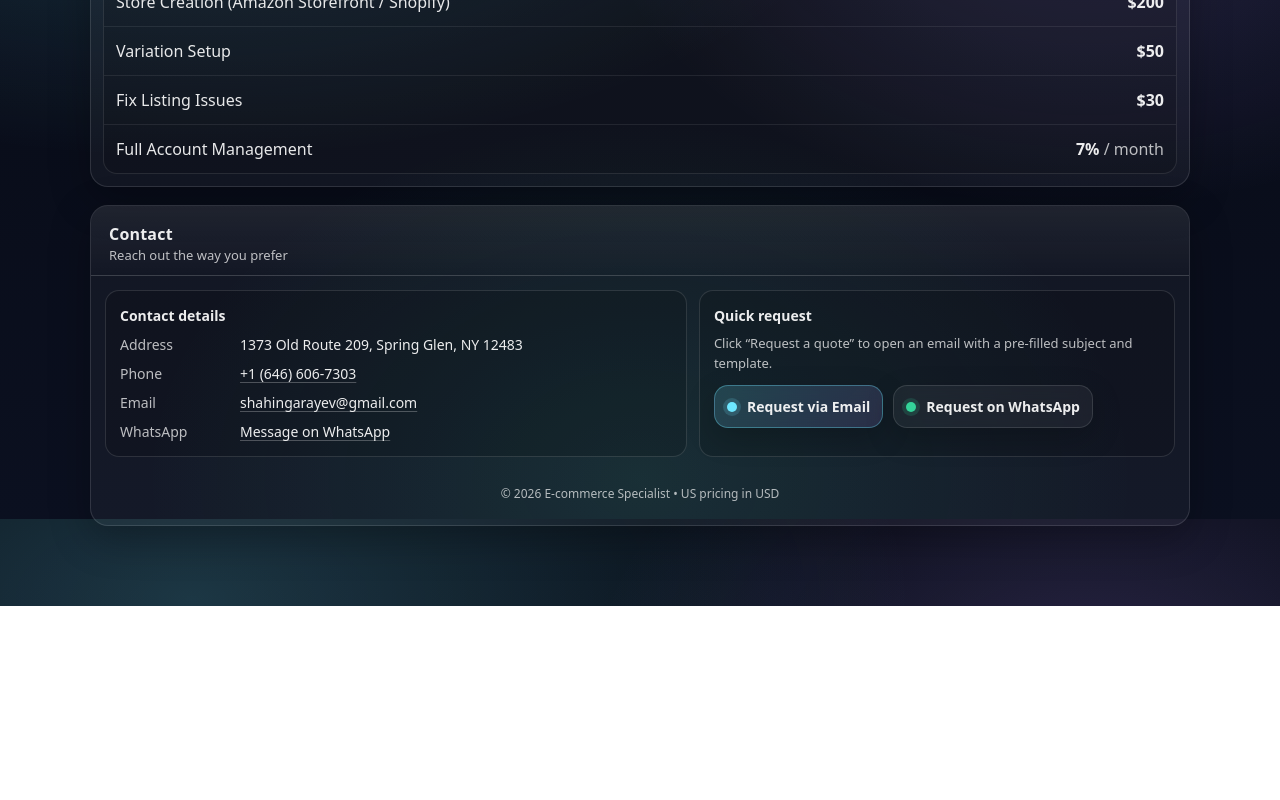
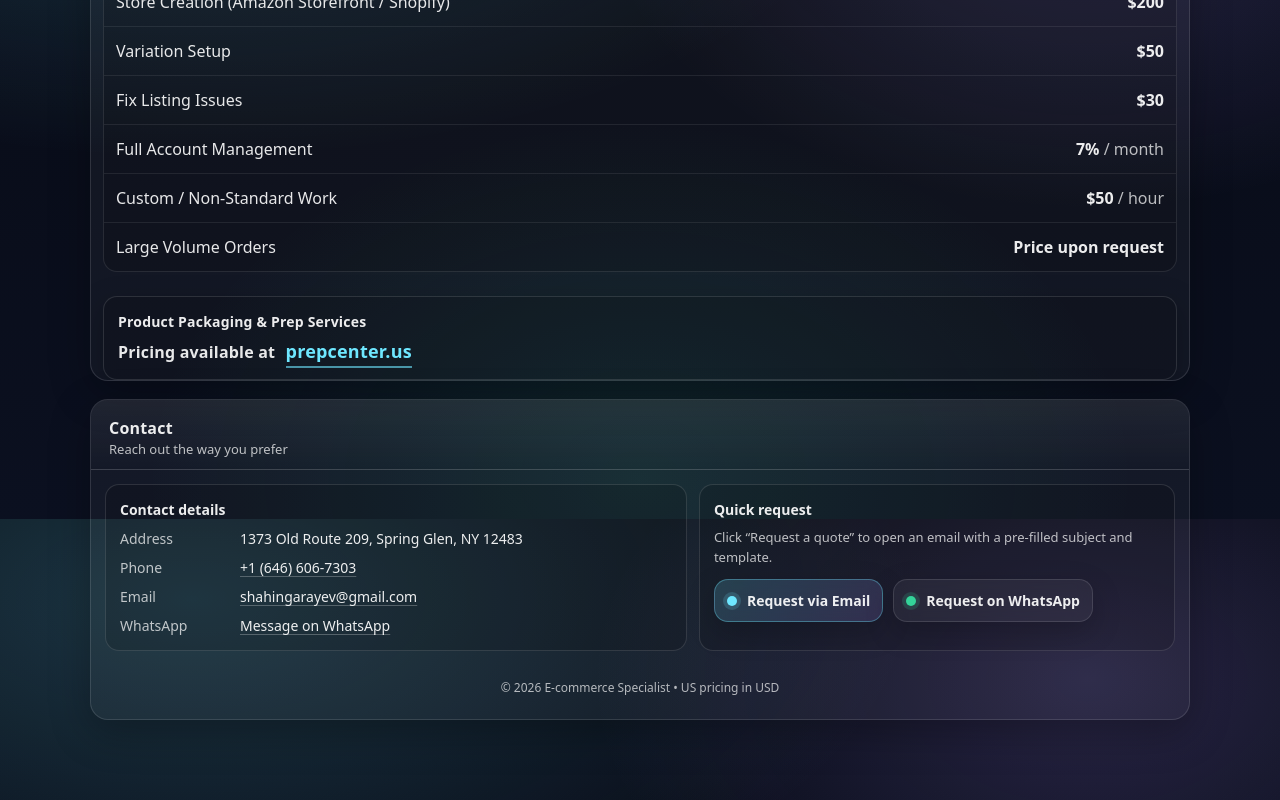
Before and after one commit to Zadepschi/E-commerce, a plain HTML site: page index.html in a window 1280 px wide. Shown: the part 1081-1881 px from the top of the page. Before the commit the page ends 1687 px from the top, so only its background shows below. Drawn offline with nearby package versions, Linux system fonts and the light colour scheme.

Commit message:
services edded

```diff
--- a/index.html
+++ b/index.html
@@ -150,9 +150,20 @@
           <tr><td>Variation Setup</td><td>$50</td></tr>
           <tr><td>Fix Listing Issues</td><td>$30</td></tr>
           <tr><td>Full Account Management</td><td>7% <span class="muted">/ month</span></td></tr>
+          <tr><td>Custom / Non-Standard Work</td><td>$50 <span class="muted">/ hour</span></td></tr>
+          <tr><td>Large Volume Orders</td><td>Price upon request</td></tr>
         </tbody>
       </table>
     </div>
+    <div class="info-card info-card--partner">
+  <h4 class="info-card__title">Product Packaging & Prep Services</h4>
+  <p class="info-card__text">
+    Pricing available at
+    <a class="info-card__link" href="https://prepcenter.us/" target="_blank" rel="noopener">
+      prepcenter.us
+    </a>
+  </p>
+</div>
   </section>
 
 
--- a/style.css
+++ b/style.css
@@ -391,3 +391,58 @@ body {
         font-weight: 500;
       }
     }
+
+
+    .info-card{
+  margin: 12px 12px 0;
+  padding: 14px;
+  border-radius: var(--radius2);
+  border: 1px solid rgba(255,255,255,.12);
+  background: rgba(0,0,0,.14);
+  box-shadow: 0 10px 30px rgba(0,0,0,.25);
+}
+
+.info-card__title{
+  margin: 0 0 6px;
+  font-size: 14px;
+  letter-spacing: .2px;
+}
+.info-card__text{
+  margin: 0;
+  font-size: 16px;          /* было 13px */
+  font-weight: 600;
+  letter-spacing: .2px;
+  color: rgba(255,255,255,.9);
+}
+
+.info-card__link{
+  display: inline-block;
+  margin-left: 6px;
+  font-size: 18px;          /* крупнее самой строки */
+  font-weight: 700;
+  color: var(--accent);
+  text-decoration: none;
+  position: relative;
+  transition: color .2s ease, transform .2s ease;
+}
+
+.info-card__link::after{
+  content: "";
+  position: absolute;
+  left: 0;
+  bottom: -3px;
+  width: 100%;
+  height: 2px;
+  background: var(--accent);
+  opacity: .6;
+  transition: opacity .2s ease;
+}
+
+.info-card__link:hover{
+  color: #8ef3ff;
+  transform: translateY(-1px);
+}
+
+.info-card__link:hover::after{
+  opacity: 1;
+}
```
